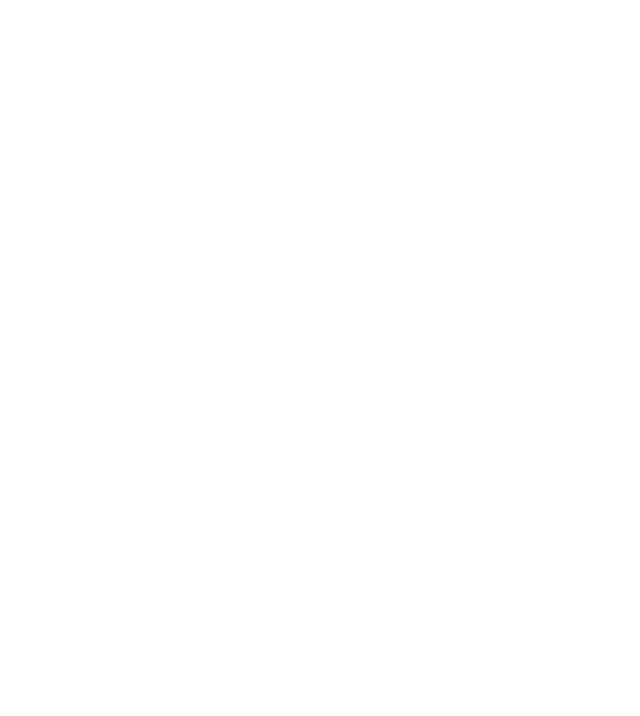
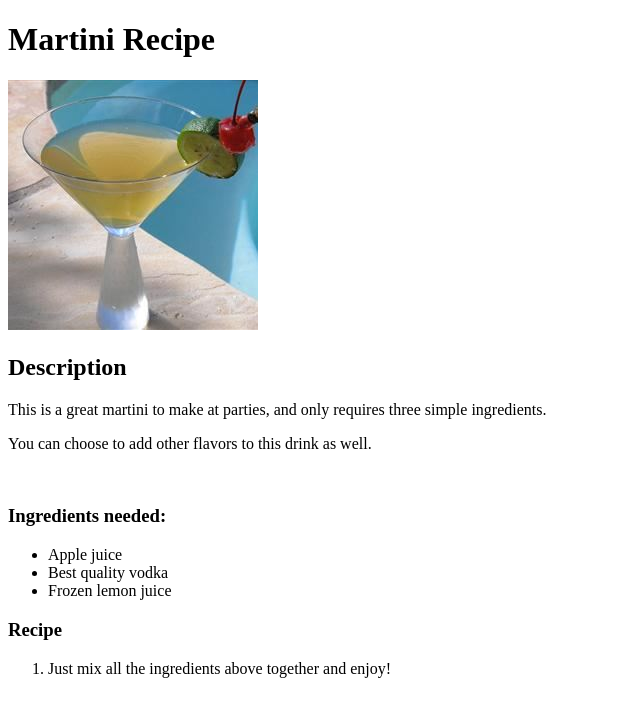
Before and after one commit to CeelicH/odin-recipes, a plain HTML site: page recipes/martini.html in a window 1280 px wide. Shown: the whole page, without its empty margins (0-640 px from the left). Drawn offline with Linux system fonts and the light colour scheme.

Commit message:
Added descriptions to martini file, and image

```diff
--- a/recipes/martini.html
+++ b/recipes/martini.html
@@ -4,9 +4,23 @@
     <meta charset="UTF-8">
     <meta http-equiv="X-UA-Compatible" content="IE=edge">
     <meta name="viewport" content="width=device-width, initial-scale=1.0">
-    <title>Document</title>
+    <title>Martini Recipe</title>
 </head>
 <body>
-
+    <h1>Martini Recipe</h1>
+    <img src=../images/martini.jpeg>
+    <h2>Description</h2>
+    <p>This is a great martini to make at parties, and only requires three simple ingredients.</p>
+    <p>You can choose to add other flavors to this drink as well.</p><br>
+    <h3>Ingredients needed:</h3>
+    <ul>
+        <li>Apple juice</li>
+        <li>Best quality vodka</li>
+        <li>Frozen lemon juice</li>
+    </ul>
+    <h3>Recipe</h3>
+    <ol>
+        <li>Just mix all the ingredients above together and enjoy!</li>
+    </ol>
 </body>
 </html>
```
Also changed, not shown: recipes/carbonara.html (+1 -1 lines), images/martini.jpeg (added).
